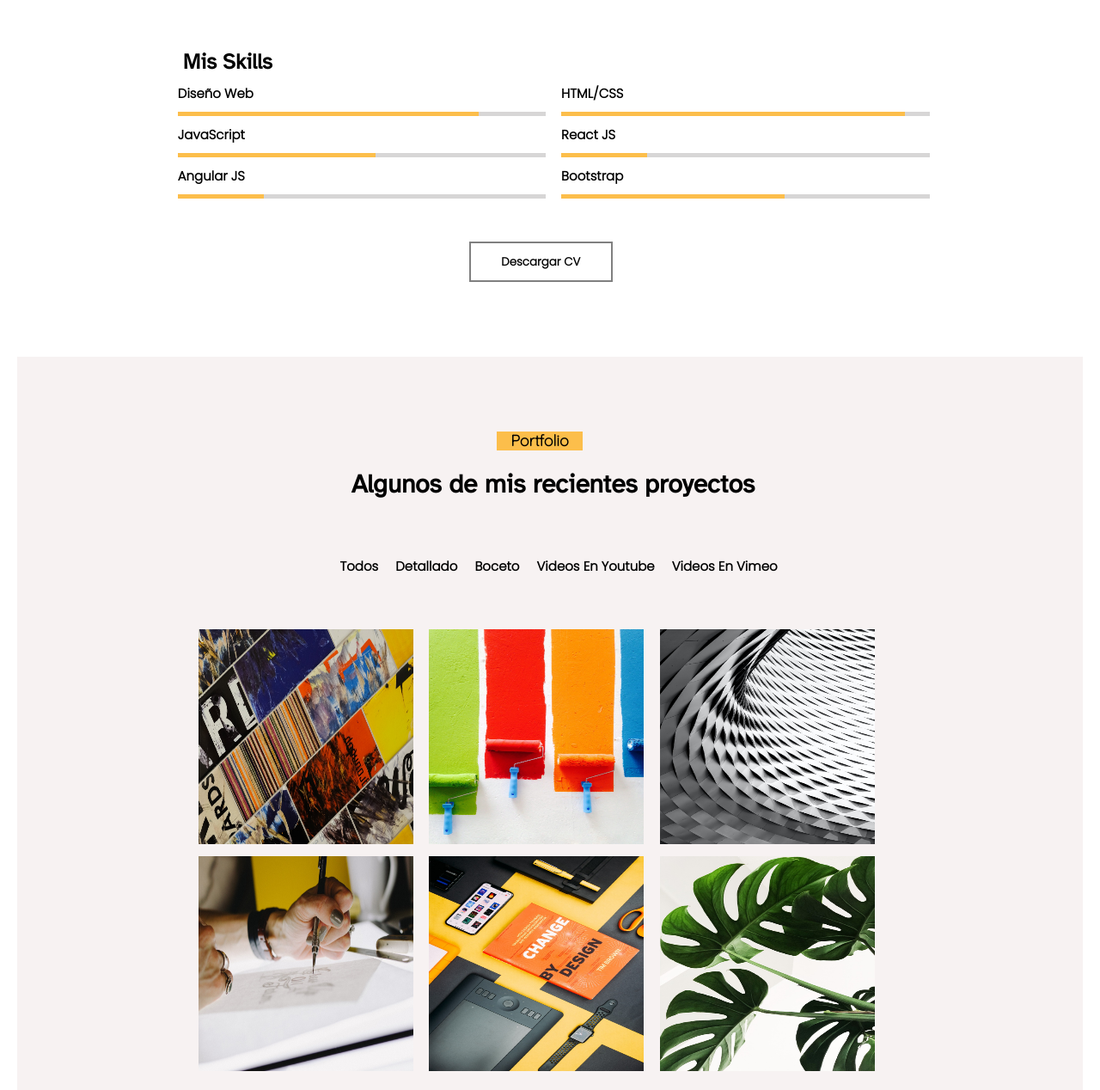
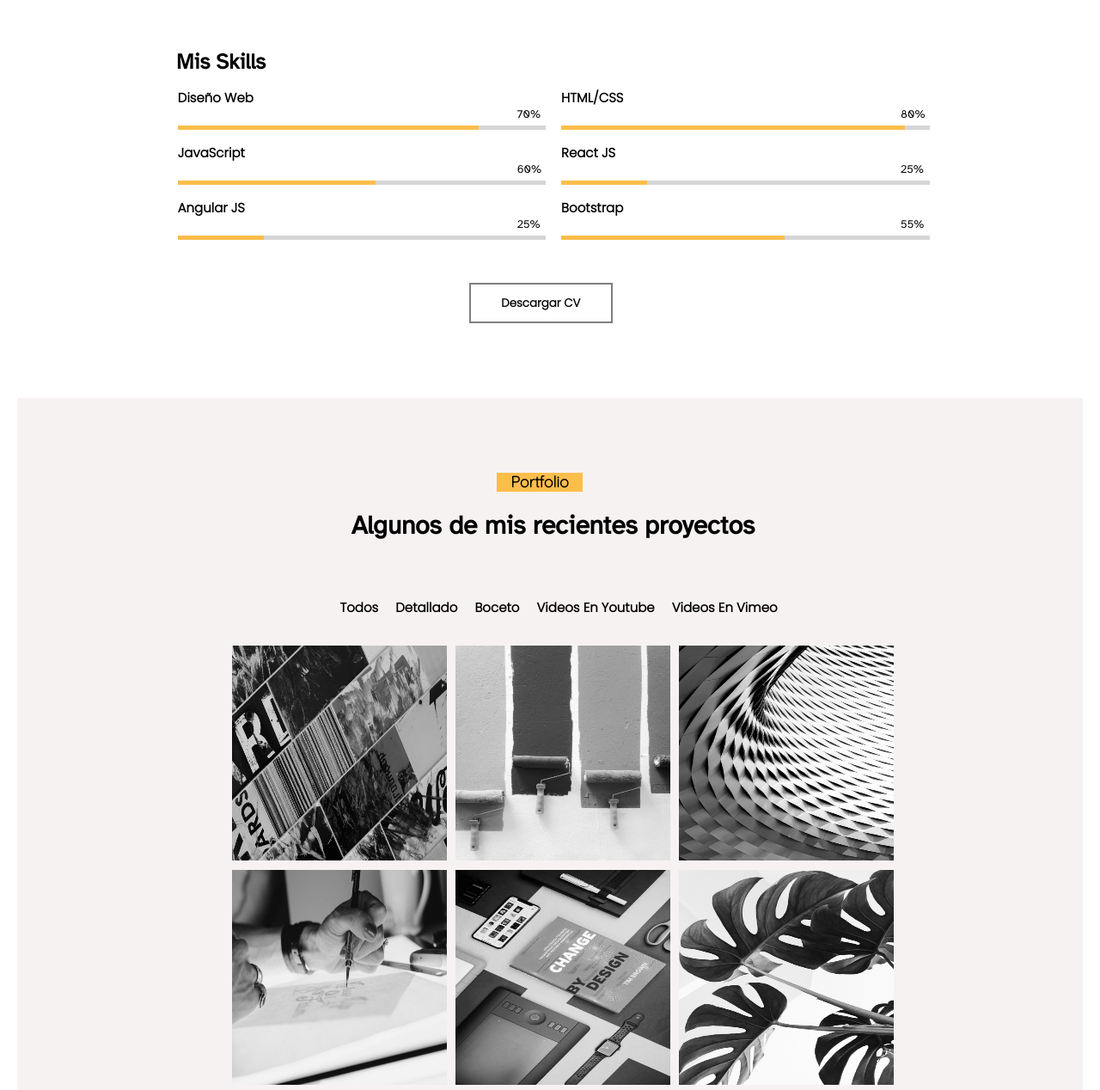
Before and after one commit to Shoba-R/TPDEVELOPER, a plain HTML site: page index.html in a window 1280 px wide. Shown: the part 2392-3660 px from the top of the page at 86% size. Drawn offline with Linux system fonts and the light colour scheme; a web font is replaced by a local one.

Commit message:
Add files via upload

```diff
--- a/css/estilo.css
+++ b/css/estilo.css
@@ -472,7 +472,7 @@ h5{
     white-space: nowrap;
     font-size:25px ;
     font-weight: bold;
-    margin-left: 12%;
+    margin-left: 135px;
     margin-top:5%;
     font-family: 'Atkinson Hyperlegible', sans-serif;
 }
@@ -492,7 +492,7 @@ h5{
     width: 100%;
     height: 5px;
     border:none;
-    margin-top: 10px;
+    margin-top: 5px;
 
 }
 .interior3,.interior5,.interior6{
@@ -500,14 +500,23 @@ h5{
     width: 100%;
     height: 5px;
     border:none;
-    margin-top: 10px;
+    margin-top: 5px;
 
 }
+.porcentaje{
+    margin-left: 395px;
+    font-family: 'Atkinson Hyperlegible', sans-serif;
+    font-size:13px;
+
+}
+
 .progreso{
     font-family: 'Poppins', sans-serif;
     font-size: 15px;
     text-transform: capitalize;
-    margin-top: 10px;
+    margin-top: 15px;
+
+
 }
 .interior1{
     border-left:350px solid rgb(252, 190, 75);
@@ -537,6 +546,10 @@ h5{
     font-weight: bold;
     margin-top:50px;
     margin-left: 40%;
+    cursor: pointer;
+}
+.btn2:hover{
+    background-color: cadetblue;
 }
 
 /*Empieza mi quinta seccion*/
@@ -545,6 +558,7 @@ h5{
     padding-top: 2%;
     margin:0 auto;
     width: 100%;
+    padding-bottom: 50px;
 
 }
 
@@ -571,25 +585,43 @@ h5{
     margin-bottom: 65px;
 }
 .misimagenes{
-    display: grid;
-    grid-template-columns: repeat(3, 1fr);
-    margin-left: 17%;
-    margin-right: 17%;
-    width: 65%;
-    margin-top: 5%;
 
 
+    margin-bottom: 25px;
+    display: flex;
+    align-items: center;
+    justify-content:center;
+    display:absolute;
+    z-index:-1;
+    margin-top: 5px;
+
 }
-.ilustracion,.libro,.plantas{
-    margin-top: 10px;
-    margin-bottom: 20%;
+.image{
+
+    margin-top: 20px;
+    filter: grayscale(100%);
+    cursor: pointer;
+    transition: .5s;
+    position: relative;
+    z-index: 0;
+    height: 220px;
+    width: 220px;
+    margin:8px 20px;
+    background-size: cover;
+
 }
+.image:hover{
+    filter:grayscale(0%);
+    transition: .5s;
+}
+
 .nuevalista{
     display:flex;
     justify-content: center;
     text-transform: capitalize;
     font-family: 'Poppins', sans-serif;
     font-size: 15px;
+    margin-bottom: 25px;
 }
 
 /*sexta seccion*/
@@ -679,16 +711,18 @@ textarea{
     width: 130px;
     height: 40px;
     background-color: #282727;
+    cursor: pointer;
+}
+.btn3:hover{
+    background-color: cadetblue;
 }
 .flechita{
     margin-left: 0.50rem;
 }
 .misiconos{
-
-    margin-left: 16%;
+    margin-top: 40px;
     color: cadetblue;
     font-size: 20px;
-
 }
  /*footer*/
 footer{
@@ -712,6 +746,21 @@ footer{
     padding: 5%;
     font-family: 'Poppins', sans-serif;
     font-size: small;
+}
+.btn4{
+
+    color:white;
+    width: 140px;
+    height: 40px;
+    background-color: #f6f0f0;
+    color: black;
+    cursor: pointer;
+    border-radius: 10px;
+    box-shadow: 2px 2px 4px;
+    border:none;
+}
+.btn4:hover{
+    background-color: cadetblue;
 }
 
 
--- a/index.html
+++ b/index.html
@@ -196,31 +196,37 @@
 
             <div class="exterior">
                 <h2 class="progreso">Diseño Web</h2>
+                <p class="porcentaje">70%</p>
                 <hr class="interior1">
             </div>
 
             <div class="exterior">
                 <h2 class="progreso">HTML/CSS</h2>
+                <p class="porcentaje">80%</p>
                 <hr class="interior2">
             </div>
 
             <div class="exterior">
                 <h2 class="progreso">JavaScript</h2>
+                <p class="porcentaje">60%</p>
                 <hr class="interior3">
             </div>
 
             <div class="exterior">
                 <h2 class="progreso">React JS</h2>
+                <p class="porcentaje">25%</p>
                 <hr class="interior4">
             </div>
 
             <div class="exterior">
                 <h2 class="progreso">Angular JS</h2>
+                <p class="porcentaje">25%</p>
                 <hr class="interior5">
             </div>
 
             <div class="exterior">
                 <h2 class="progreso">Bootstrap</h2>
+                <p class="porcentaje">55%</p>
                 <hr class="interior6">
             </div>
 
@@ -247,13 +253,16 @@
             </ul>
 
             <div class="misimagenes">
-                <div><img src="img/collage.png" alt="imagen collage"width="250" height="250" ></div>
-                <div><img src="img/colores.png" alt="imagen de colores"width="250" height="250"></div>
-                <div><img src="img/espiral.png" alt="imagen fractal"width="250" height="250"></div>
-                <div class="ilustracion"><img src="img/ilustracion.png" alt="imagen ilustracion"width="250" height="250"></div>
-                <div class="libro"><img src="img/libros.png" alt="imagen de un libro"width="250" height="250"></div>
-                <div class="plantas"><img src="img/naturaleza.png" alt="imagen plantas"width="250" height="250"></div>
+                <div class="image"><img src="img/collage.png" alt="imagen collage"width="250" height="250" ></div>
+                <div class="image"><img src="img/colores.png" alt="imagen de colores"width="250" height="250"></div>
+                <div class="image"><img src="img/espiral.png" alt="imagen fractal"width="250" height="250"></div>
             </div>
+            <div class="misimagenes">
+                <div class="image"><img src="img/ilustracion.png" alt="imagen ilustracion"width="250" height="250"></div>
+                <div class="image"><img src="img/libros.png" alt="imagen de un libro"width="250" height="250"></div>
+                <div class="image"><img src="img/naturaleza.png" alt="imagen plantas"width="250" height="250"></div>
+            </div>
+
 
 
     </section>
@@ -278,9 +287,19 @@
                      <h2 class="datofinal">Teléfono:</h2>
                      <p class="textofinal"> (011)15-4888-9715</p>
 
+                 <div class="misiconos">
+                        <a href="https://www.facebook.com/profile.php?id=1421418791" target="_blank"><i class="fa-brands fa-facebook face"></i></a>
+
+                        <a href="https://www.linkedin.com/in/shoba-r108/" target="_blank"><i class="fa-brands fa-linkedin link"></i></a>
+
+                        <a href="https://www.instagram.com/shobi_mdd/" target="_blank"><i class="fa-brands fa-instagram "></i></a>
+
+                        <a href="https://github.com/Shoba-R" target="_blank"><i class="fa-brands fa-github github"></i></a>
+                </div>
+                </div>
 
 
-            </div>
+
 
                 <div class="form2">
                     <form>
@@ -300,17 +319,7 @@
                     </form>
 
                 </div>
-            </div> <div class="misiconos">
-                <a href="https://www.facebook.com/profile.php?id=1421418791" target="_blank"><i class="fa-brands fa-facebook face"></i></a>
-
-                <a href="https://www.linkedin.com/in/shoba-r108/" target="_blank"><i class="fa-brands fa-linkedin link"></i></a>
-
-                <a href="https://www.instagram.com/shobi_mdd/" target="_blank"><i class="fa-brands fa-instagram "></i></a>
-
-                <a href="https://github.com/Shoba-R" target="_blank"><i class="fa-brands fa-github github"></i></a>
             </div>
-    <!--no me dio el tiempo para arreglarlo, pero el div "misiconos" debo incluirlo en el "form1" para poder alinearlo -->
-
         </section>
         <!--termina mi sexta seccion-->
     </main>
@@ -321,12 +330,15 @@
     <script src="https://kit.fontawesome.com/31828873bf.js" crossorigin="anonymous"></script>
     <script src="https://kit.fontawesome.com/31828873bf.js" crossorigin="anonymous"></script>
     <script src="https://kit.fontawesome.com/31828873bf.js" crossorigin="anonymous"></script>
-    <!-- <script src="https://kit.fontawesome.com/31828873bf.js" crossorigin="anonymous"></script> -->
+
+    <script src="app.js"></script>
 </body>
 
  <footer >
       <div>
           <p class="pdefooter">Copyright <i class="fa-solid fa-copyright"></i> 2022 <a class="enlace" href="#Inicio">SHOBAMDD. </a>Todos los Derechos Reservados.</p>
+
+      <a href="#"><button class="btn4">Activar Modo Oscuro</button></a>
       </div>
 
  </footer>
```
